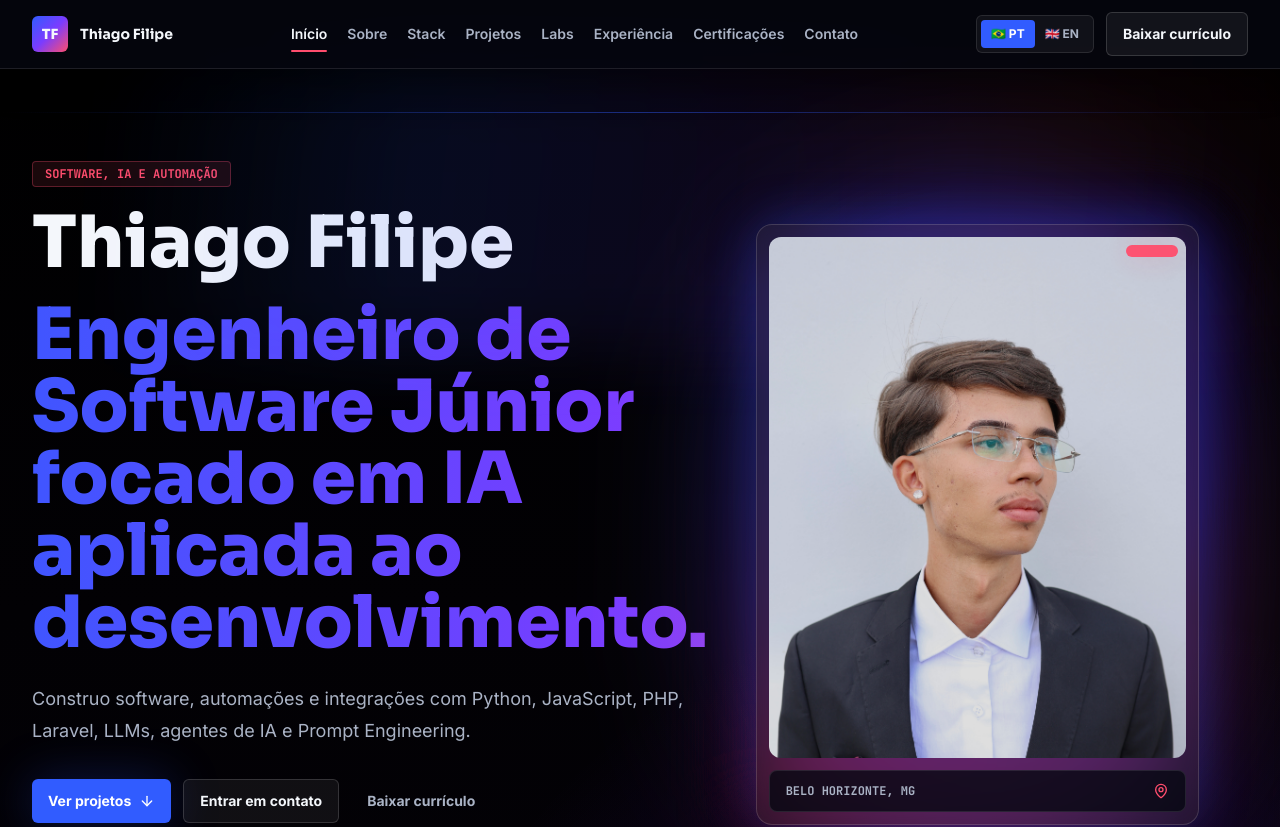
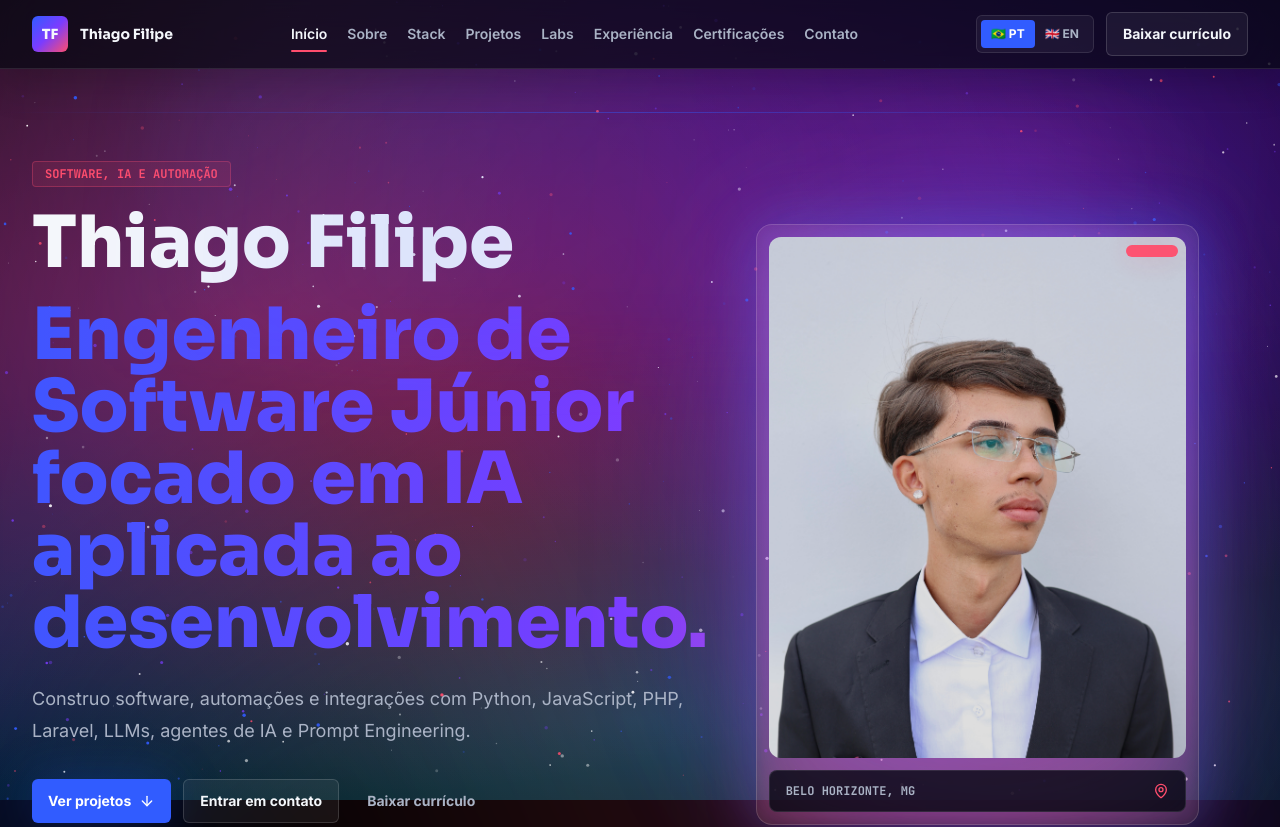
Before and after one commit to th1agx/Portif-lio_ThiagoFilipe, a React (Vite) app: page / in a window 1280 px wide. Shown: the top 827 px of the page. Built offline with nearby package versions, Linux system fonts and the light colour scheme.

Commit message:
fix: move all background layers to React with positive z-index - root cause was negative z-index hiding canvas behind opaque body

```diff
--- a/src/App.tsx
+++ b/src/App.tsx
@@ -43,9 +43,44 @@ function App() {
 
   return (
     <>
+      {/* Layer 0: Galaxy gradient — sits ABOVE body's black bg */}
+      <div
+        className="fixed inset-0 pointer-events-none"
+        style={{ zIndex: 0 }}
+        aria-hidden="true"
+      >
+        <div
+          className="absolute inset-0"
+          style={{
+            background: [
+              'radial-gradient(ellipse 80% 60% at 20% 40%, rgba(255, 42, 109, 0.45), transparent)',
+              'radial-gradient(ellipse 70% 55% at 80% 20%, rgba(113, 28, 255, 0.45), transparent)',
+              'radial-gradient(ellipse 80% 50% at 50% 90%, rgba(5, 213, 255, 0.3), transparent)',
+              'linear-gradient(180deg, #000000 0%, #0a0518 50%, #000000 100%)',
+            ].join(', '),
+          }}
+        />
+        {/* Aurora overlay */}
+        <div
+          className="absolute"
+          style={{
+            inset: '-20%',
+            background: [
+              'linear-gradient(115deg, transparent 0%, rgba(49, 92, 255, 0.18) 28%, transparent 46%)',
+              'linear-gradient(245deg, transparent 10%, rgba(122, 60, 255, 0.18) 42%, rgba(255, 77, 109, 0.12) 58%, transparent 78%)',
+            ].join(', '),
+            filter: 'blur(26px)',
+            animation: 'studio-aurora 18s ease-in-out infinite alternate',
+          }}
+        />
+      </div>
+
+      {/* Layer 1: Starfield canvas (z-index: 1 set in component) */}
       <Starfield />
+
+      {/* Layer 2+: All content above the effects */}
       <Navbar locale={locale} t={t} onLocaleChange={setLocale} />
-      <main key={locale}>
+      <main key={locale} className="relative" style={{ zIndex: 5 }}>
         <Hero t={t} />
         <About t={t} />
         <Skills t={t} />
--- a/src/components/Starfield.tsx
+++ b/src/components/Starfield.tsx
@@ -122,7 +122,8 @@ export function Starfield() {
   return (
     <canvas
       ref={canvasRef}
-      className="fixed inset-0 z-[-1] pointer-events-none opacity-85 mix-blend-screen"
+      className="fixed inset-0 pointer-events-none"
+      style={{ zIndex: 1 }}
       aria-hidden="true"
     />
   );
--- a/src/index.css
+++ b/src/index.css
@@ -4,7 +4,7 @@
 
 :root {
   color: #f4f7fb;
-  background: #070812;
+  background: #000000;
   font-synthesis: none;
   text-rendering: optimizeLegibility;
   -webkit-font-smoothing: antialiased;
@@ -24,11 +24,7 @@ body {
   min-height: 100vh;
   margin: 0;
   overflow-x: hidden;
-  background:
-    radial-gradient(circle at 20% 40%, rgba(255, 42, 109, 0.25), transparent 45rem),
-    radial-gradient(circle at 80% 20%, rgba(113, 28, 255, 0.25), transparent 40rem),
-    radial-gradient(circle at 50% 90%, rgba(5, 213, 255, 0.2), transparent 45rem),
-    linear-gradient(180deg, #000000 0%, #0a0514 50%, #000000 100%);
+  background: #000000;
   color: #f4f7fb;
 }
 
@@ -37,17 +33,7 @@ body::before {
 }
 
 body::after {
-  position: fixed;
-  inset: -20%;
-  z-index: -2;
-  pointer-events: none;
-  content: '';
-  background:
-    linear-gradient(115deg, transparent 0%, rgba(49, 92, 255, 0.12) 28%, transparent 46%),
-    linear-gradient(245deg, transparent 10%, rgba(122, 60, 255, 0.13) 42%, rgba(255, 77, 109, 0.08) 58%, transparent 78%);
-  filter: blur(26px);
-  transform: translate3d(0, 0, 0);
-  animation: studio-aurora 18s ease-in-out infinite alternate;
+  display: none;
 }
 
 a {
```
